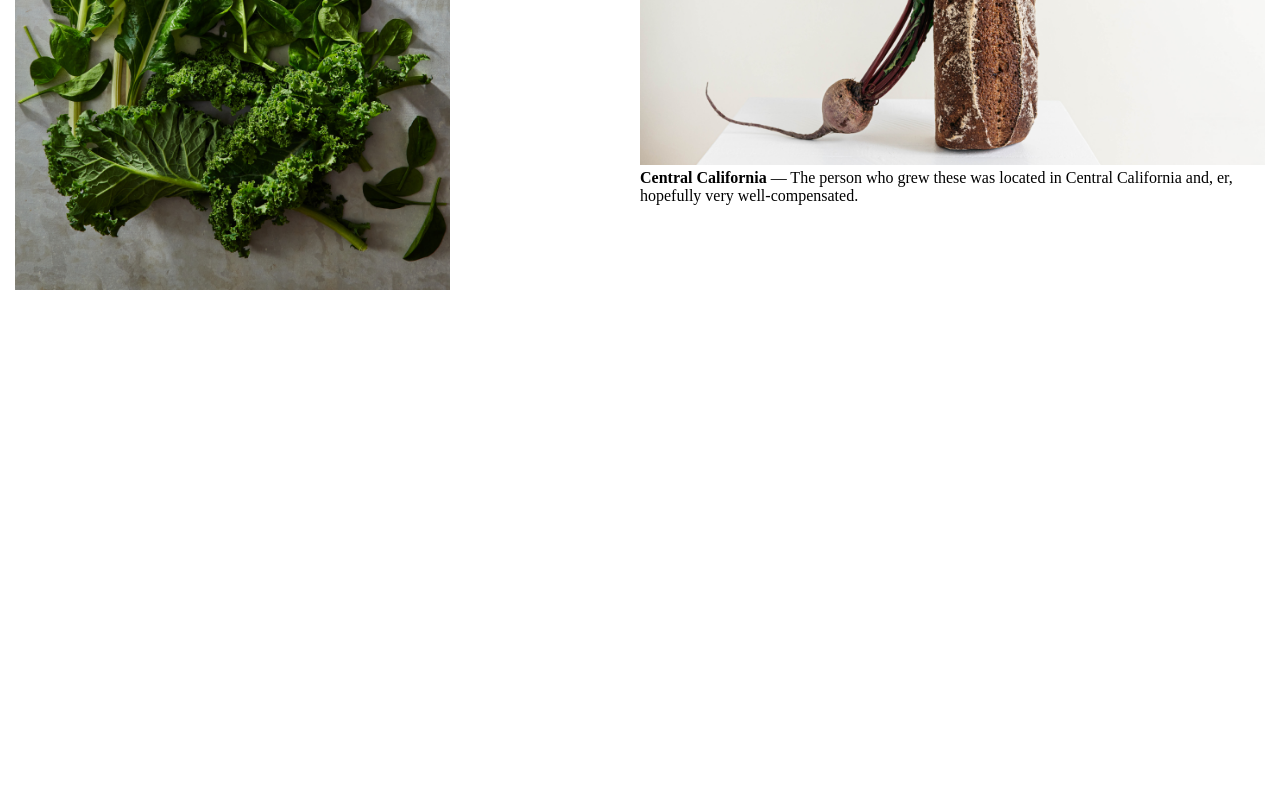
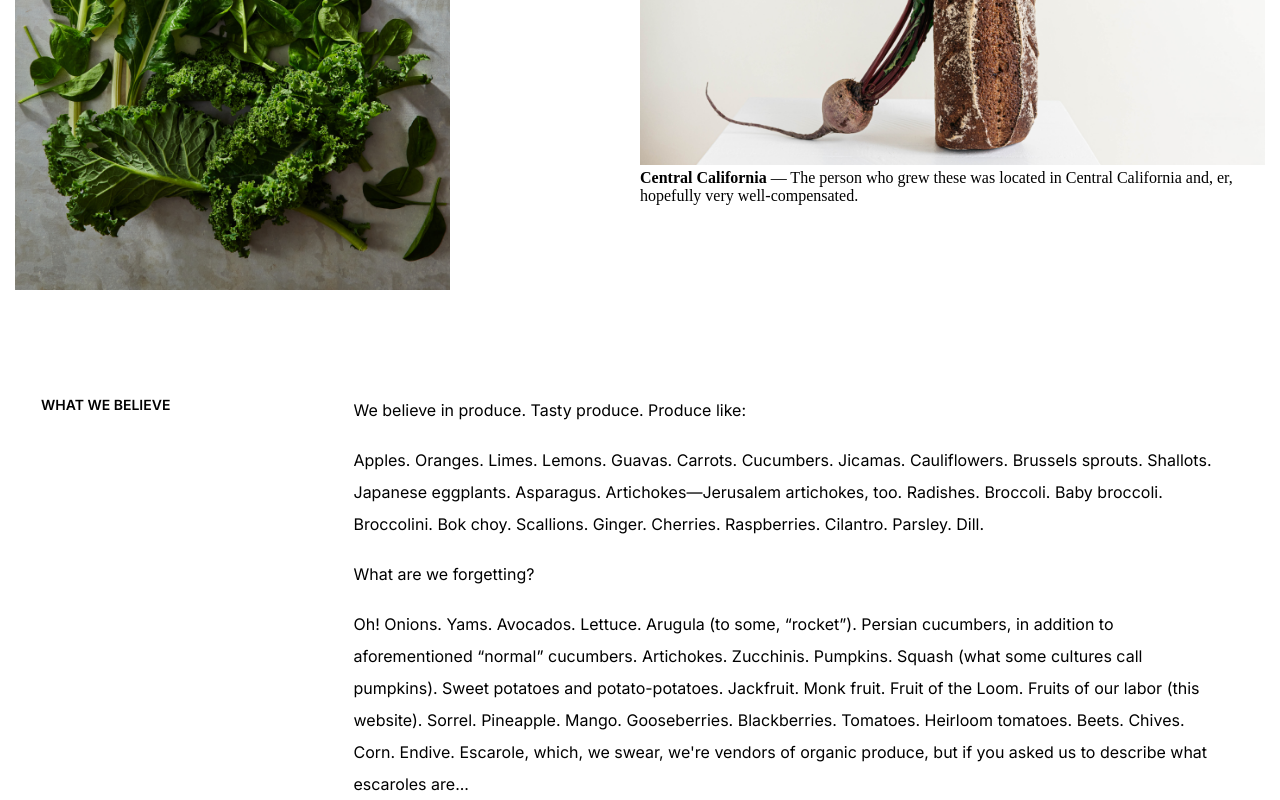
Before and after one commit to samaahmed1/World-Peas, a plain HTML site: page index.html in a window 1280 px wide. Shown: the part 870-1670 px from the top of the page. Before the commit the page ends 1164 px from the top, so only its background shows below. Drawn offline with Linux system fonts and the light colour scheme.

Commit message:
add: what we belive section

```diff
--- a/assets/style/home.css
+++ b/assets/style/home.css
@@ -71,6 +71,7 @@ img{
 }
 @media(max-width:992px){
   .category .container{
+    display: flex;
     flex-wrap: wrap;
     gap: 10px;
   }
@@ -80,5 +81,43 @@ img{
   .container figure{
     max-width: 100%;
   }
-
 }
+.what-we-belive{
+  padding-top: 100px;
+}
+@media(max-width:992px){
+  .what-we-belive{
+    padding-top: 50px;
+  }
+}
+.what-we-belive .container{
+  display: flex;
+  flex-wrap: wrap;
+}
+.what-we-belive .container h2{
+  width: 25%;
+  margin-left: 26px;
+  font-family: "Inter", sans-serif;
+  font-weight: 600;
+  font-size: 14px;
+  line-height: 22.4px;
+  letter-spacing: 4%;
+}
+.what-we-belive .container article{
+  width: 70%;
+}
+.what-we-belive .container article p{
+  font-family: "Inter", sans-serif;
+  font-weight: 400;
+  line-height: 32px;
+}
+@media(max-width:992px){
+  .what-we-belive .container h2{
+    width: 100%;
+    margin-left: 0;
+    margin-bottom: 15px;
+  }
+  .what-we-belive .container article{
+    width: 100%;
+  }
+}
--- a/index.html
+++ b/index.html
@@ -59,6 +59,31 @@
         </figure>
       </div>
     </section>
+    <section class="what-we-belive">
+      <div class="container">
+       <h2>WHAT WE BELIEVE</h2>
+       <article>
+        <p>We believe in produce. Tasty produce. Produce like:</p>
+        <br>
+        <p>Apples. Oranges. Limes. Lemons. Guavas. Carrots. Cucumbers. Jicamas.
+           Cauliflowers. Brussels sprouts. Shallots. Japanese eggplants. Asparagus.
+            Artichokes—Jerusalem artichokes, too.
+           Radishes. Broccoli. Baby broccoli. Broccolini. Bok choy. Scallions. Ginger.
+            Cherries. Raspberries. Cilantro. Parsley. Dill. </p>
+            <br>
+            <p>What are we forgetting?</p>
+            <br>
+            <p>Oh! Onions. Yams. Avocados. Lettuce. Arugula (to some, “rocket”). Persian
+              cucumbers, in addition to aforementioned “normal” cucumbers. Artichokes.
+              Zucchinis. Pumpkins. Squash (what some cultures call pumpkins). Sweet
+              potatoes and potato-potatoes. Jackfruit. Monk fruit. Fruit of the Loom.
+              Fruits of our labor (this website). Sorrel. Pineapple. Mango. Gooseberries.
+              Blackberries. Tomatoes. Heirloom tomatoes. Beets. Chives. Corn. Endive. Escarole,
+               which, we swear, we're vendors of organic produce, but if you asked us to describe
+                what escaroles are...</p>
+       </article>
+      </div>
+    </section>
   </main>
 </body>
 </html>
```
